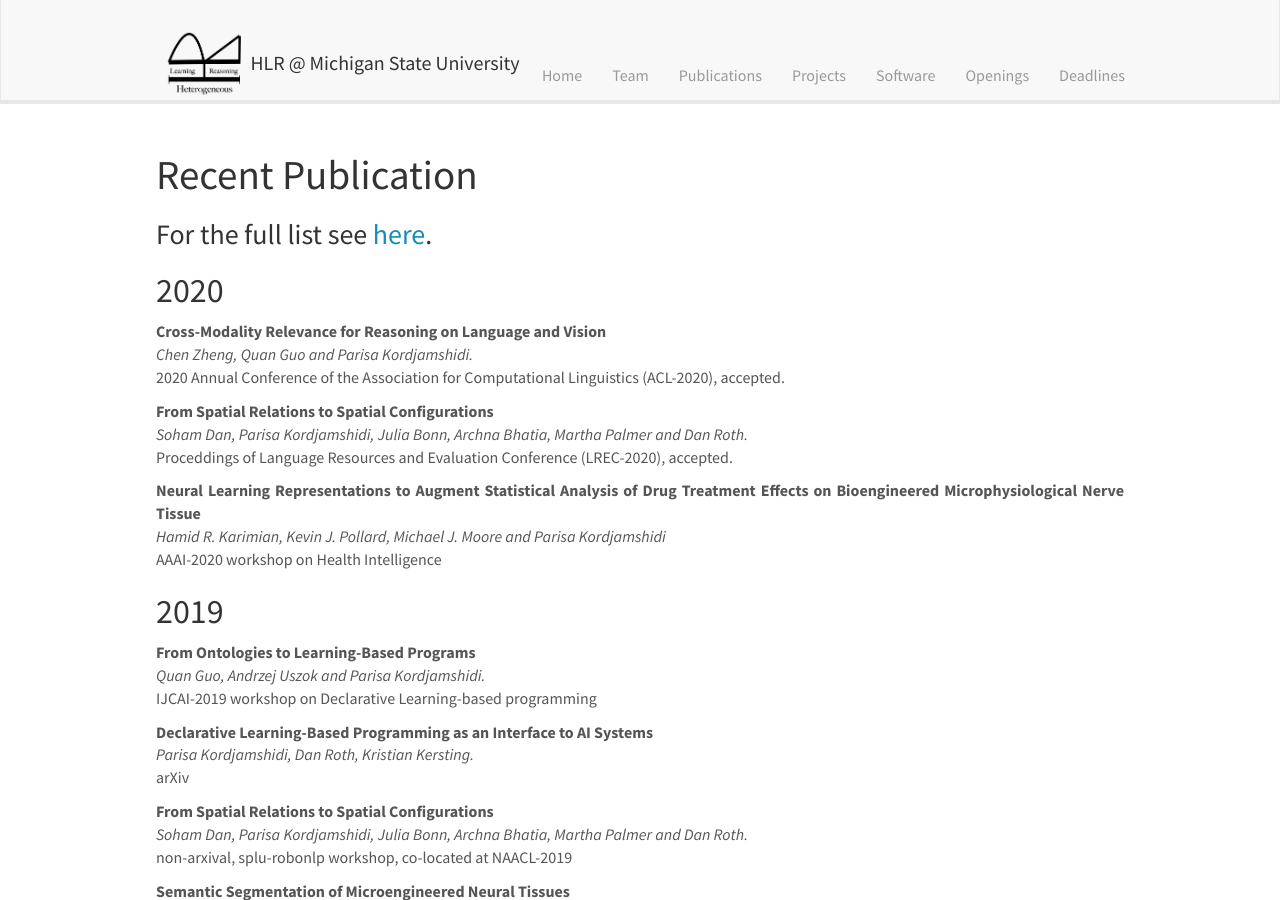
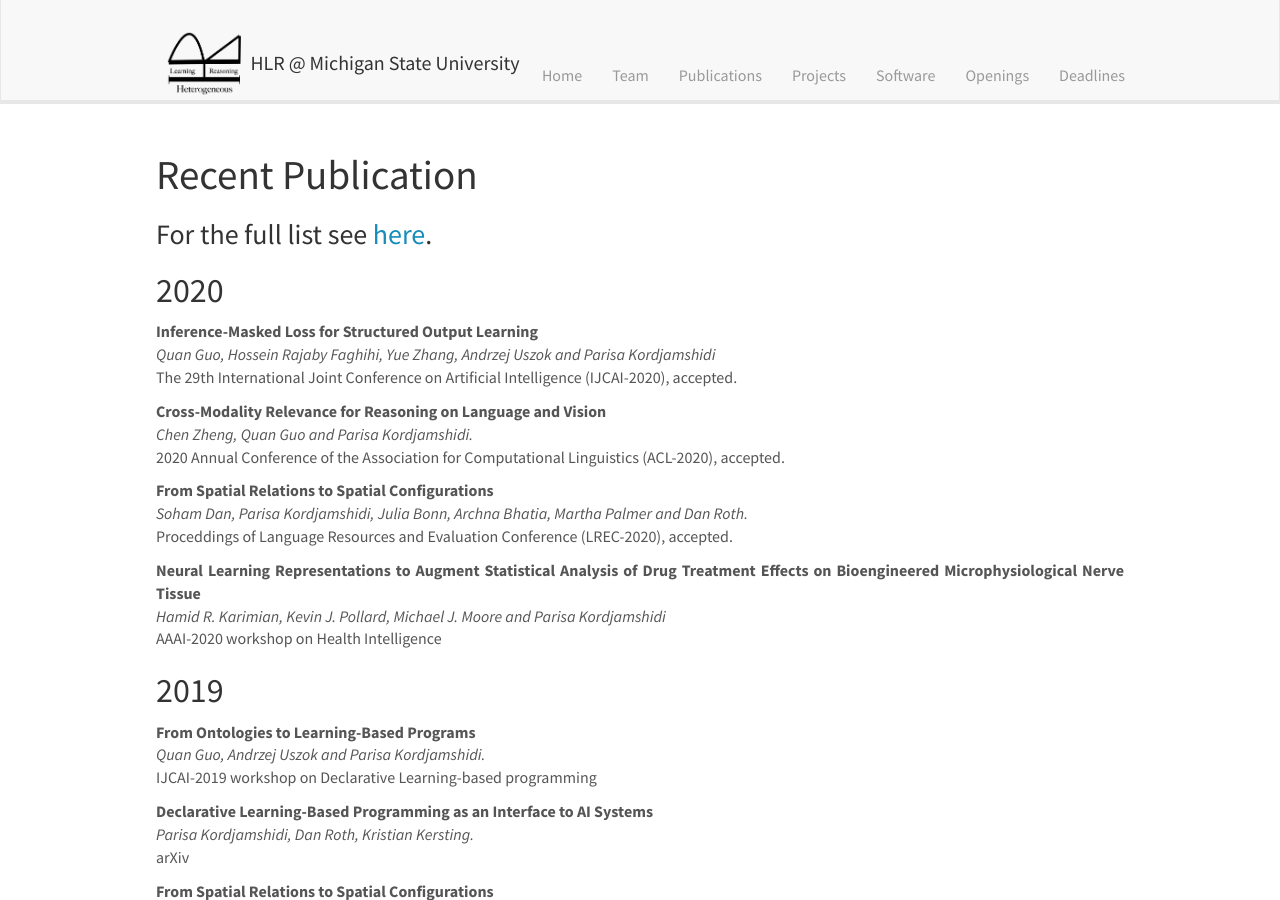
Before and after one commit to HLR/HLR.github.io, a Jekyll site: the page built from _pages/publications.md, in a window 1280 px wide and 900 px high. Built offline with Jekyll 4.4.1, drawn with Linux system fonts in a browser that asks for light colours; nearby versions of some CDN libraries.

Commit message:
Update publist.yml

```diff
--- a/_data/publist.yml
+++ b/_data/publist.yml
@@ -1,4 +1,10 @@
 #2020
+
+- title: "Inference-Masked Loss for Structured Output Learning"
+  authors: Quan Guo, Hossein Rajaby Faghihi, Yue Zhang, Andrzej Uszok and Parisa Kordjamshidi
+  venue: The 29th International Joint Conference on Artificial Intelligence (IJCAI-2020), accepted.
+  year: 2020
+
 - title: "Cross-Modality Relevance for Reasoning on Language and Vision"
   authors: Chen Zheng, Quan Guo and Parisa Kordjamshidi.
   venue: 2020 Annual Conference of the Association for Computational Linguistics (ACL-2020), accepted.
```
